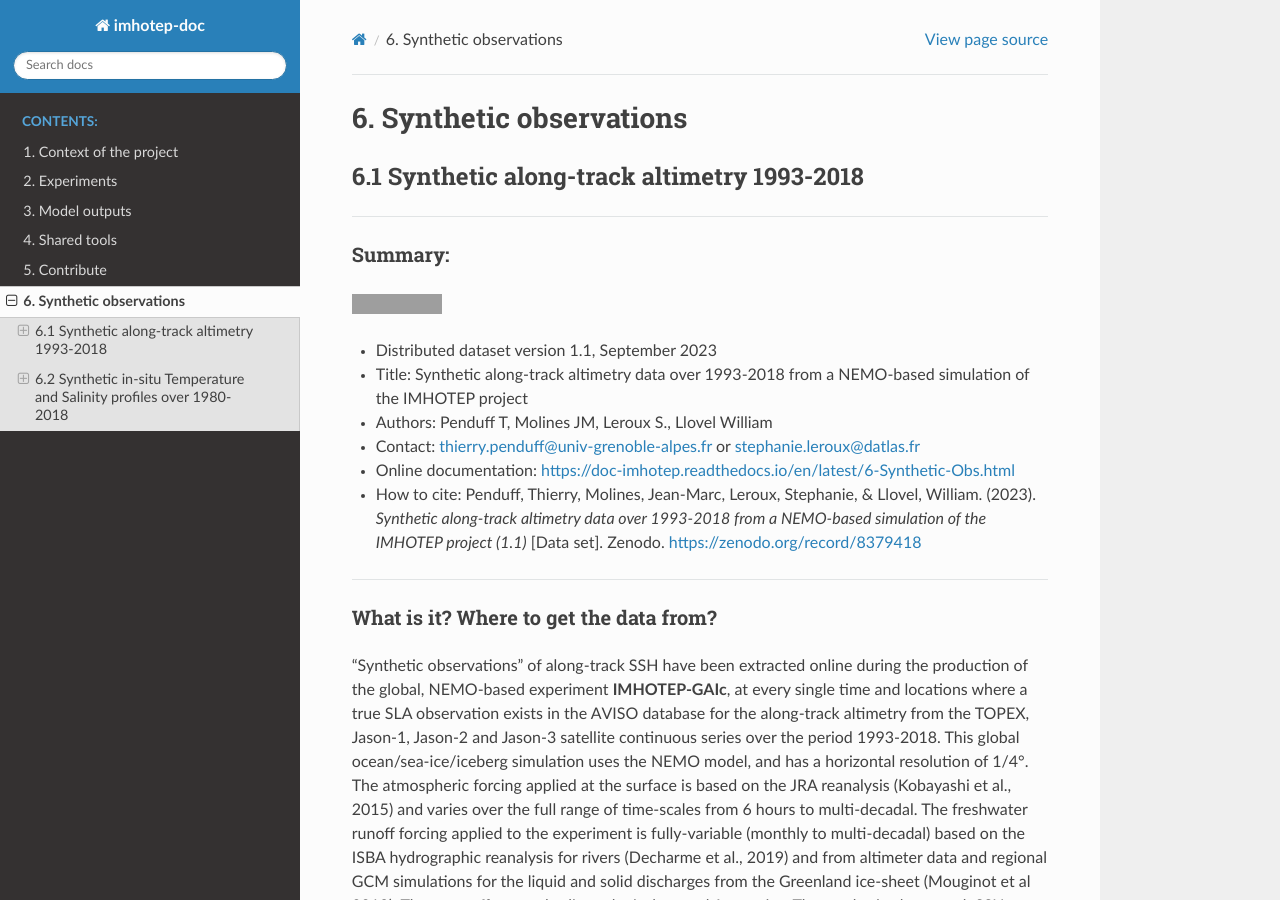
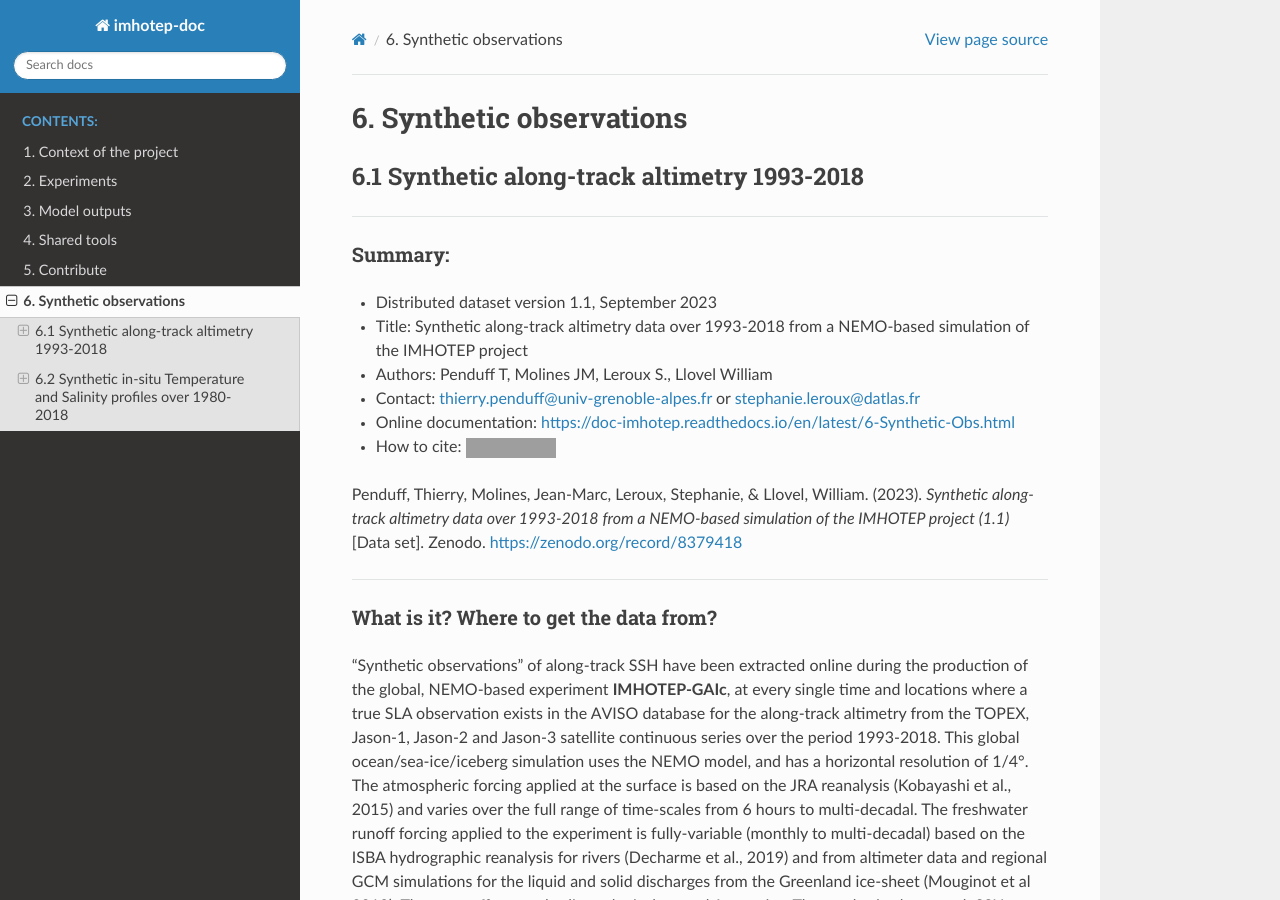
Before and after one commit to imhotep-project/doc-imhotep, a Sphinx documentation site: the page built from source/6-Synthetic-Obs.md, in a window 1280 px wide and 900 px high. Built offline with Sphinx 7.4.7 and the Read the Docs theme 2.0.0, drawn with Linux system fonts in a browser that asks for light colours; part of the change alters nothing that is shown; grey boxes are pictures that could not be loaded.

```diff
--- a/source/6-Synthetic-Obs.md
+++ b/source/6-Synthetic-Obs.md
@@ -4,8 +4,6 @@
 
 ---
 ### Summary:
-
-[![DOI](https://zenodo.org/badge/DOI/10.5281/zenodo.8379418.svg)](https://doi.org/10.5281/zenodo.8379418)
 
 * Distributed dataset version 1.1, September 2023
 
@@ -17,6 +15,8 @@
 * Online documentation: [https://doc-imhotep.readthedocs.io/en/latest/6-Synthetic-Obs.html](https://doc-imhotep.readthedocs.io/en/latest/6-Synthetic-Obs.html)
 
 * How to cite:
+ [![DOI](https://zenodo.org/badge/DOI/10.5281/zenodo.8379418.svg)](https://doi.org/10.5281/zenodo.8379418)
+
 Penduff, Thierry, Molines, Jean-Marc, Leroux, Stephanie, & Llovel, William. (2023). _Synthetic along-track altimetry data over 1993-2018 from a NEMO-based simulation of the IMHOTEP project (1.1)_ [Data set]. Zenodo. [https://zenodo.org/record/8379418](https://zenodo.org/record/8379418)
 
 
```
